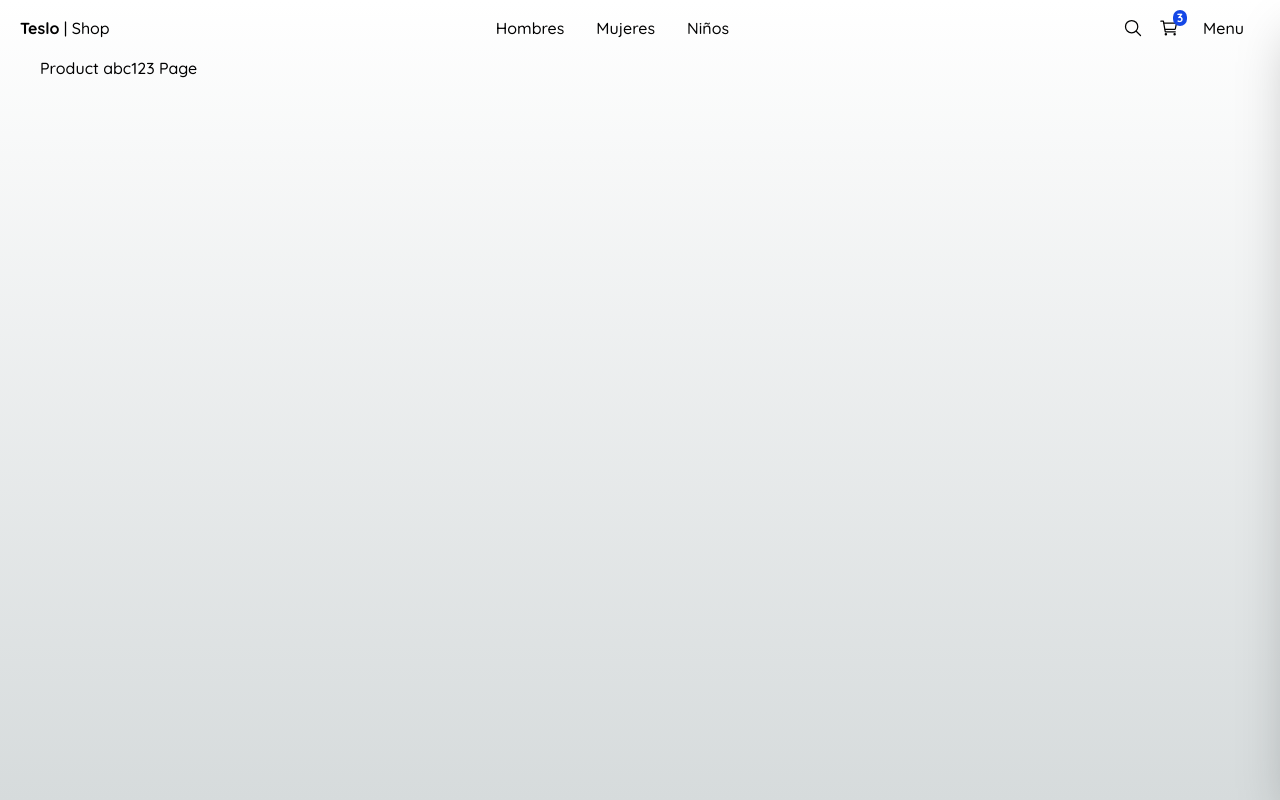
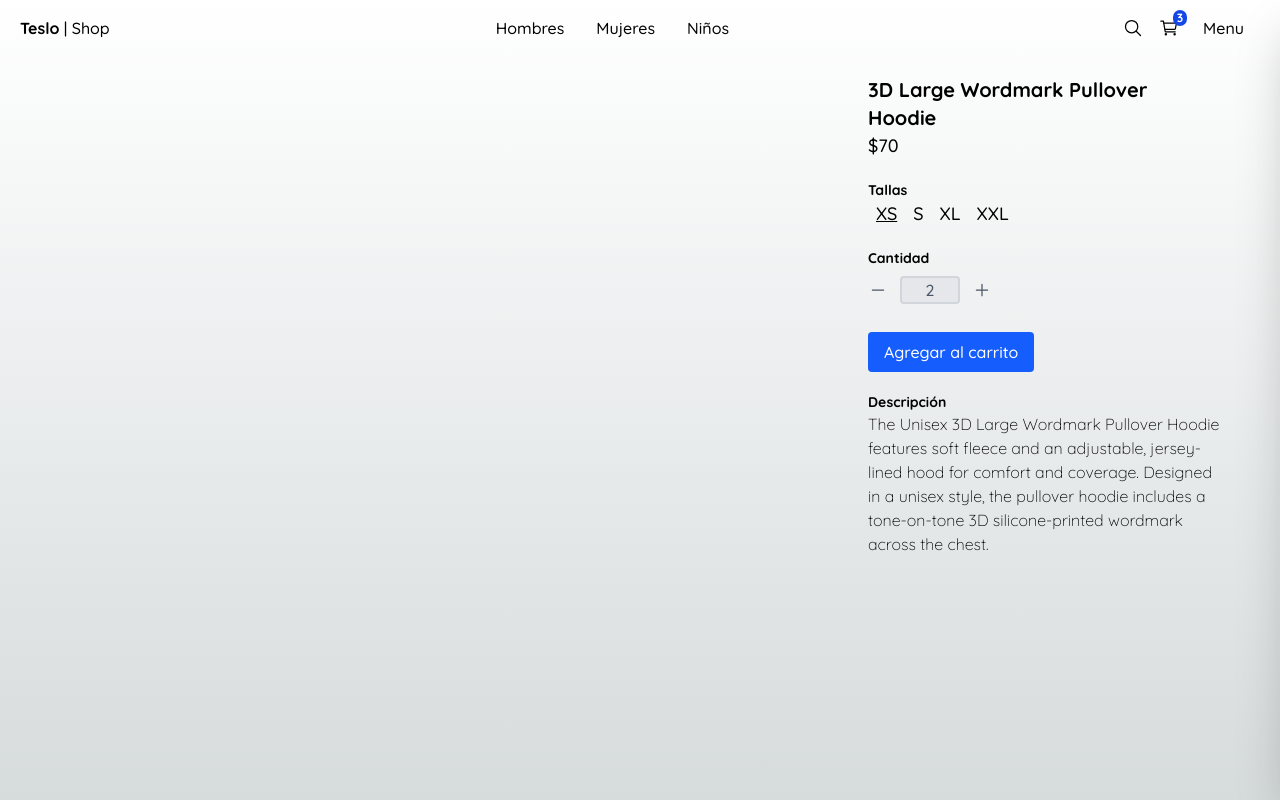
Before and after one commit to crdavip/teslo-shop, a Next.js app: page /product/3d_large_wordmark_pullover_hoodie in a window 1280 px wide. Built offline with nearby package versions, Linux system fonts and the light colour scheme.

Commit message:
Product dinamic page, size selector and quantity selector created

```diff
--- a/src/app/(shop)/product/[slug]/page.tsx
+++ b/src/app/(shop)/product/[slug]/page.tsx
@@ -1,7 +1,37 @@
-export default function ProductPage() {
+import { QuantitySelector, SizeSelector } from "@/components";
+import { initialData } from "@/seed/seed";
+import { notFound } from "next/navigation";
+
+interface Props {
+  params: {
+    slug: string;
+  };
+}
+
+export default async function ProductPage({ params }: Props) {
+  const { slug } = await params;
+  const product = initialData.products.find((product) => product.slug === slug);
+
+  if (!product) {
+    notFound();
+  }
+
   return (
-    <div>
-      <h1>Product abc123 Page</h1>
+    <div className="mt-5 mb-20 grid grid-cols-1 md:grid-cols-3 gap-3">
+      <div className="col-span-1 md:col-span-2">
+
+      </div>
+      <div className="col-span-1 px-5">
+        <h1 className="antialiased font-bold text-xl">{product.title}</h1>
+        <p className="text-lg mb-5">${product.price}</p>
+        <h3 className="font-bold text-sm">Tallas</h3>
+        <SizeSelector selectedSize={product.sizes[0]} sizes={product.sizes} />
+        <h3 className="font-bold text-sm">Cantidad</h3>
+        <QuantitySelector quantity={2}/>
+        <button className="btn-primary my-5">Agregar al carrito</button>
+        <h3 className="font-bold text-sm">Descripción</h3>
+        <p className="font-light">{product.description}</p>
+      </div>
     </div>
   );
 }
--- /dev/null
+++ b/src/app/(shop)/product/not-found.tsx
@@ -0,0 +1,5 @@
+import { NotFound } from "@/components";
+
+export default function NotFoundPage() {
+  return <NotFound />;
+}
--- a/src/components/index.ts
+++ b/src/components/index.ts
@@ -1,3 +1,5 @@
+export * from "./product/quantity-selector/QuantitySelector";
+export * from "./product/size-selector/SizeSelector";
 export * from "./products/product-grid/ProductGrid";
 export * from "./products/product-grid/ProductGridItem";
 export * from "./ui/not-found/NotFound";
--- /dev/null
+++ b/src/components/product/quantity-selector/QuantitySelector.tsx
@@ -0,0 +1,33 @@
+"use client";
+
+import clsx from "clsx";
+import { useState } from "react";
+import { IoAdd, IoRemove } from "react-icons/io5";
+
+interface Props {
+  quantity: number;
+}
+
+export const QuantitySelector = ({ quantity }: Props) => {
+  const [count, setCount] = useState(quantity);
+  const onQuantityChange = (value: number) => {
+    if (count + value < 1 || count + value > 5) return;
+    setCount(count + value);
+  };
+  return (
+    <div className="flex mb-2 mt-2">
+      <button onClick={() => onQuantityChange(-1)}>
+        <IoRemove
+          size={20}
+          className={clsx({ "text-gray-300 cursor-auto": count == 1, "text-gray-600": count != 1 })}
+        />
+      </button>
+      <span className="w-15 mx-3 flex items-center justify-center bg-gray-200 border-gray-300 text-gray-600 border-2 rounded">
+        {count}
+      </span>
+      <button onClick={() => onQuantityChange(1)}>
+        <IoAdd size={20} className={clsx({ "text-gray-300 cursor-auto": count == 5, "text-gray-600": count != 5 })} />
+      </button>
+    </div>
+  );
+};
--- /dev/null
+++ b/src/components/product/size-selector/SizeSelector.tsx
@@ -0,0 +1,26 @@
+import { ValidSize } from "@/interfaces";
+import clsx from "clsx";
+
+interface Props {
+  selectedSize: ValidSize;
+  sizes: ValidSize[];
+}
+
+export const SizeSelector = ({ sizes, selectedSize }: Props) => {
+  return (
+    <div className="mb-5">
+      <div className="flex">
+        {sizes.map((size) => (
+          <button
+            className={clsx("mx-2 hover:underline text-lg", {
+              underline: size === selectedSize,
+            })}
+            key={size}
+          >
+            {size}
+          </button>
+        ))}
+      </div>
+    </div>
+  );
+};
```
